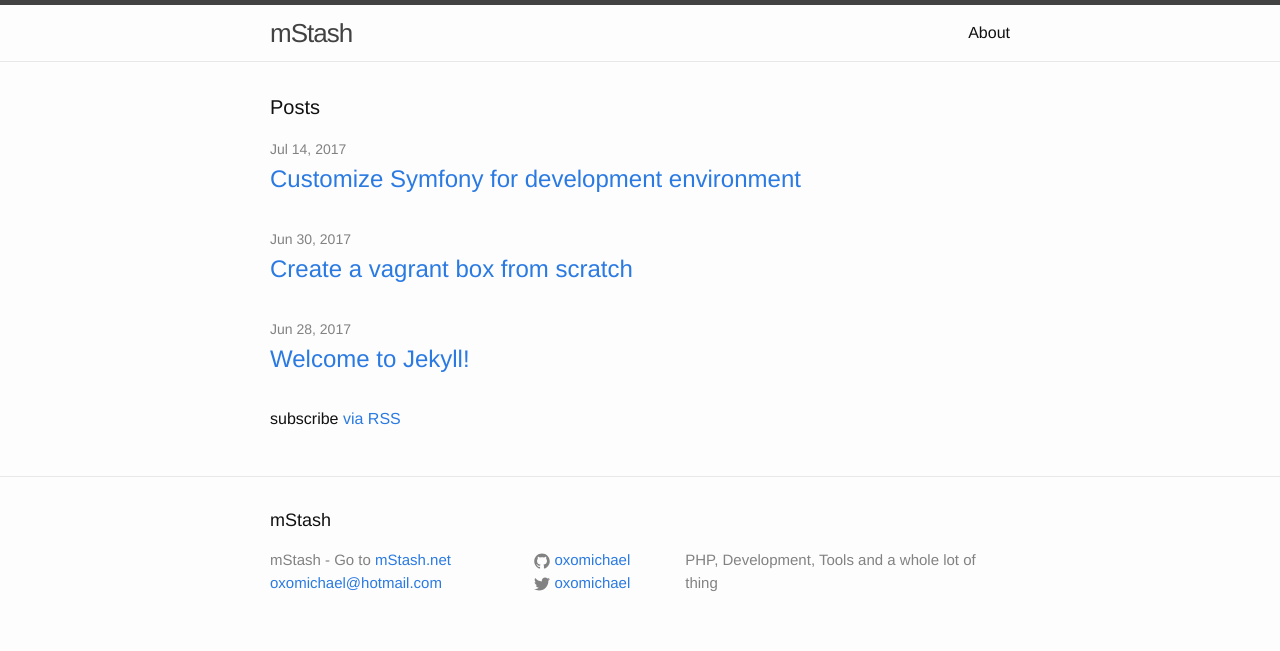
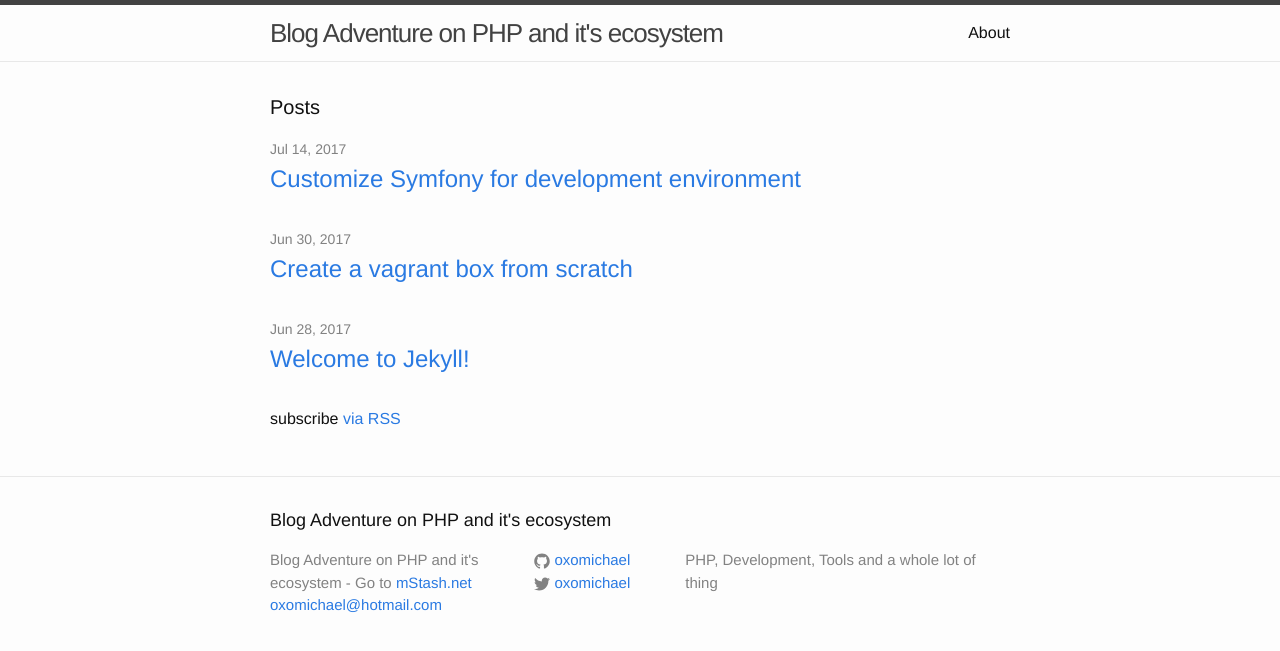
Before and after one commit to oxomichael/oxomichael.github.io, a Jekyll site: the page built from index.html, in a window 1280 px wide. Shown: the top 651 px of the page. Built offline with Jekyll 4.4.1, drawn with Linux system fonts in a browser that asks for light colours; comment, search, counter and statistics services are not loaded.

Commit message:
Update config

```diff
--- a/_config.yml
+++ b/_config.yml
@@ -6,7 +6,7 @@
 # 'jekyll serve'. If you change this file, please restart the server process.
 
 # Site settings
-title: mStash
+title: Blog Adventure on PHP and it's ecosystem
 email: oxomichael@hotmail.com
 description: > # this means to ignore newlines until "baseurl:"
   PHP, Development, Tools and a whole lot of thing
```
